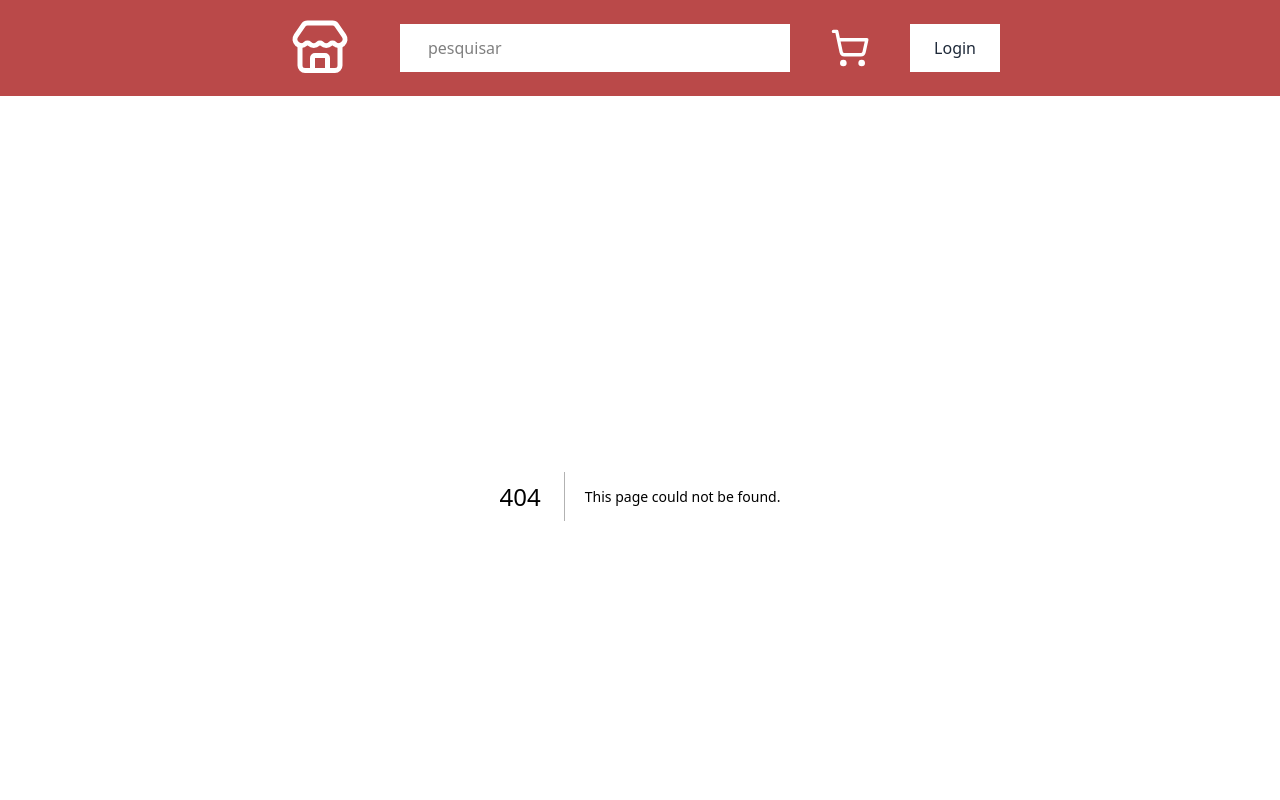
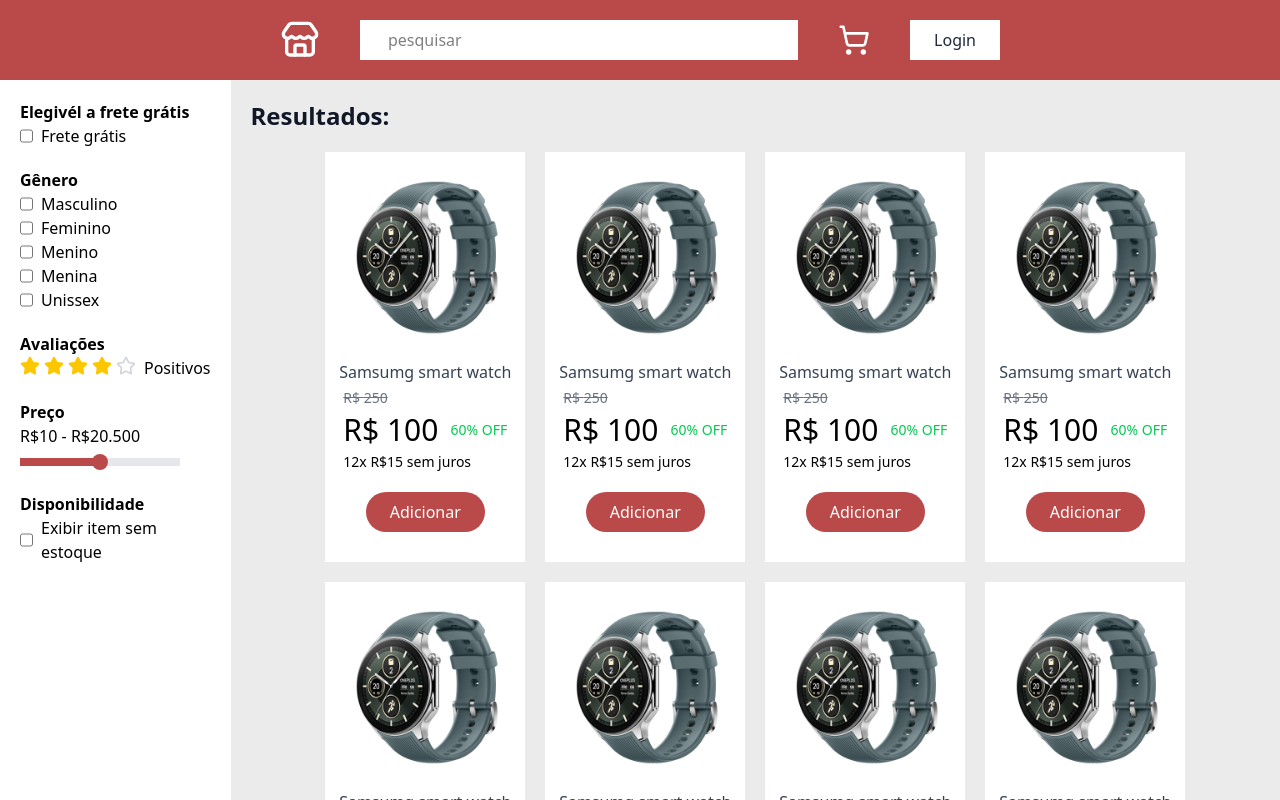
Before and after one commit to joao-juvino/ecommerce-web1, a Next.js app: page /search in a window 1280 px wide. Before the commit this address had no page. Shown: the top 800 px of the page. Built offline with nearby package versions, Linux system fonts and the light colour scheme.

Commit message:
feat: adding serach page

```diff
--- a/app/components/Card.jsx
+++ b/app/components/Card.jsx
@@ -2,10 +2,14 @@
 import Link from "next/link";
 import Price from "@/app/components/Price";
 
-export default function Card() {
+export default function Card({ showButton = false }) {
     return (
         <Link href="/item">
-            <div className="cursor-pointer flex flex-col items-center pt-5 py-20 bg-white text-black">
+            <div
+                style={{
+                    padding: showButton ? "30px 0px" : "80px 0px",
+                }}
+                className="cursor-pointer flex flex-col items-center !pt-2 bg-white text-black">
                 <div className="h-50 w-50">
                     <div className="relative w-full h-50">
                         <Image
@@ -23,6 +27,7 @@
                     installmentsAmount={12}
                     installmentsValue={15}
                 />
+                {showButton && <button className="bg-[#ba4949] text-white mt-5 px-6 py-2 rounded-full">Adicionar</button>}
             </div>
         </Link>
     );
--- a/app/components/Menu.jsx
+++ b/app/components/Menu.jsx
@@ -4,14 +4,14 @@
 export default function Menu() {
     return (
         <header className="w-full bg-[#ba4949]">
-            <nav className="flex py-2 px-70 justify-center items-center gap-10">
-                <div className="h-20 w-20 flex justify-center items-center text-white">
-                    <Link href="/"><Store className="cursor-pointer h-15 w-15" strokeWidth={2} /></Link>
+            <nav className="flex py-5 px-70 justify-center items-center gap-10">
+                <div className="flex justify-center items-center text-white">
+                    <Link href="/"><Store className="cursor-pointer h-10 w-10" strokeWidth={2} /></Link>
                 </div>
-                <input className="grow-1 bg-white px-7 py-3" type="search" placeholder="pesquisar" />
+                <input className="grow-1 bg-white px-7 py-2" type="search" placeholder="pesquisar" />
                 <ul className="flex gap-10">
-                    <li className="cursor-pointer flex items-center text-white"><ShoppingCart className="w-10 h-10" /></li>
-                    <li className="cursor-pointer bg-white text-gray-800  py-3 px-6">Login</li>
+                    <li className="cursor-pointer flex items-center text-white"><ShoppingCart className="w-8 h-8" /></li>
+                    <li className="flex justify-center items-center cursor-pointer bg-white text-gray-800 py-2 px-6">Login</li>
                 </ul>
             </nav>
         </header>
--- /dev/null
+++ b/app/components/RangeSlider.jsx
@@ -0,0 +1,54 @@
+"use client";
+import { useState } from "react";
+
+export default function RangeSlider({
+  trackColor = "#e5e7eb",
+  progressColor = "#ba4949",
+  thumbColor = "#ba4949",
+}) {
+  const [value, setValue] = useState(50);
+
+  const percent = ((value - 0) / (100 - 0)) * 100;
+
+  return (
+    <input
+      type="range"
+      min="0"
+      max="100"
+      value={value}
+      onChange={(e) => setValue(Number(e.target.value))}
+      className="
+        w-40 appearance-none bg-transparent cursor-pointer
+
+        /* WebKit track */
+        [&::-webkit-slider-runnable-track]:h-2
+        [&::-webkit-slider-runnable-track]:rounded-full
+
+        /* Thumb */
+        [&::-webkit-slider-thumb]:appearance-none
+        [&::-webkit-slider-thumb]:h-4
+        [&::-webkit-slider-thumb]:w-4
+        [&::-webkit-slider-thumb]:rounded-full
+        [&::-webkit-slider-thumb]:bg-[var(--thumb-color)]
+        [&::-webkit-slider-thumb]:mt-[-4px]  /* alinhamento correto */
+
+        /* Firefox */
+        [&::-moz-range-track]:h-2
+        [&::-moz-range-track]:rounded-full
+        [&::-moz-range-thumb]:h-4
+        [&::-moz-range-thumb]:w-4
+        [&::-moz-range-thumb]:rounded-full
+        [&::-moz-range-thumb]:bg-[var(--thumb-color)]
+        [&::-moz-range-progress]:h-2
+        [&::-moz-range-progress]:rounded-full
+        [&::-moz-range-progress]:bg-[var(--progress-color)]
+      "
+      style={{
+        "--thumb-color": thumbColor,
+        "--progress-color": progressColor,
+        "--track-color": trackColor,
+        background: `linear-gradient(to right, ${progressColor} 0% ${percent}%, ${trackColor} ${percent}% 100%)`,
+      }}
+    />
+  );
+}
--- a/app/components/Rating.jsx
+++ b/app/components/Rating.jsx
@@ -1,19 +1,10 @@
-import { Star } from "lucide-react";
+import Stars from "./Stars";
 
 export default function Rating({ value = 0, max = 5, amount = 10 }) {
   return (
     <div className="flex items-center gap-3">
       <div className= "text-sm text-gray-500">{Number(value).toFixed(1)}</div>
-      <div className="flex gap-1">
-        {Array.from({ length: max }, (_, i) => (
-          <Star
-            key={i}
-            className={`cursor-pointer w-5 h-5 ${
-              i < value ? "fill-yellow-400 text-yellow-400" : "text-gray-300"
-            }`}
-          />
-        ))}
-      </div>
+      <Stars value={value} max={max}/>
       <div className="text-sm text-gray-500">({amount})</div>
     </div>
   );
--- /dev/null
+++ b/app/components/Stars.jsx
@@ -0,0 +1,15 @@
+import { Star } from "lucide-react";
+
+export default function Stars({value = 4.0, max = 5}) {
+    return (
+        <div className="flex gap-1">
+            {Array.from({ length: max }, (_, i) => (
+                <Star
+                    key={i}
+                    className={`cursor-pointer w-5 h-5 ${i < value ? "fill-yellow-400 text-yellow-400" : "text-gray-300"
+                        }`}
+                />
+            ))}
+        </div>
+    );
+}
--- /dev/null
+++ b/app/search/page.jsx
@@ -0,0 +1,76 @@
+import Stars from "@/app/components/Stars";
+import RangeSlider from "@/app/components/RangeSlider";
+import Card from "@/app/components/Card";
+
+export default function Search(){
+    return (
+        <div className="flex">
+            <div className="w-80 p-5 flex flex-col gap-5 bg-white min-h-dvh">
+                <div>
+                    <h2 className="font-bold">Elegivél a frete grátis</h2>
+                    <div className="flex gap-2">
+                        <input type="checkbox" name="freeFreight" id="freeFreight" />
+                        <label>Frete grátis</label>
+                    </div>
+                </div>
+                <div className="flex flex-col items-start">
+                    <h2 className="font-bold">Gênero</h2>
+                    <div className="flex gap-2">
+                        <input type="checkbox" name="male" id="male" />
+                        <label>Masculino</label>
+                    </div>
+                    <div className="flex gap-2">
+                        <input type="checkbox" name="female" id="female" />
+                        <label>Feminino</label>
+                    </div>
+                    <div className="flex gap-2">
+                        <input type="checkbox" name="boy" id="boy" />
+                        <label>Menino</label>
+                    </div>
+                    <div className="flex gap-2">
+                        <input type="checkbox" name="girl" id="girl" />
+                        <label>Menina</label>
+                    </div>
+                    <div className="flex gap-2">
+                        <input type="checkbox" name="unisex" id="unisex" />
+                        <label>Unissex</label>
+                    </div>
+                </div>
+                <div>
+                    <h2 className="font-bold">Avaliações</h2>
+                    <div className="flex gap-2 cursor-pointer">
+                        <Stars/>
+                        <label>Positivos</label>
+                    </div>
+                </div>
+                <div>
+                    <h2 className="font-bold">Preço</h2>
+                    <p>R$10 - R$20.500</p>
+                    <RangeSlider />
+                </div>
+                <div>
+                    <h2 className="font-bold">Disponibilidade</h2>
+                    <div className="flex gap-2">
+                        <input type="checkbox" name="stock" id="stock" />
+                        <label>Exibir item sem estoque</label>
+                    </div>
+                </div>
+            </div>
+            <div className="p-5">
+                <h2 className="text-2xl font-bold mb-5 text-gray-900">Resultados:</h2>
+                <div className="flex flex-wrap justify-center gap-5">
+                    <Card showButton={true}/>
+                    <Card showButton={true}/>
+                    <Card showButton={true}/>
+                    <Card showButton={true}/>
+                    <Card showButton={true}/>
+                    <Card showButton={true}/>
+                    <Card showButton={true}/>
+                    <Card showButton={true}/>
+                    <Card showButton={true}/>
+                    <Card showButton={true}/>
+                </div>
+            </div>
+        </div>
+    );
+}
```
